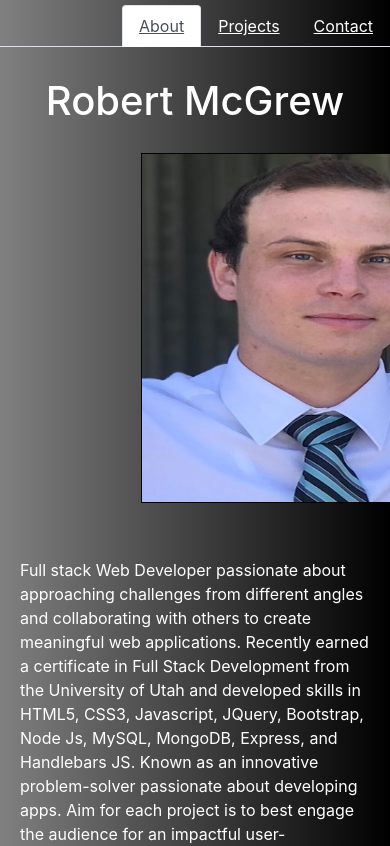
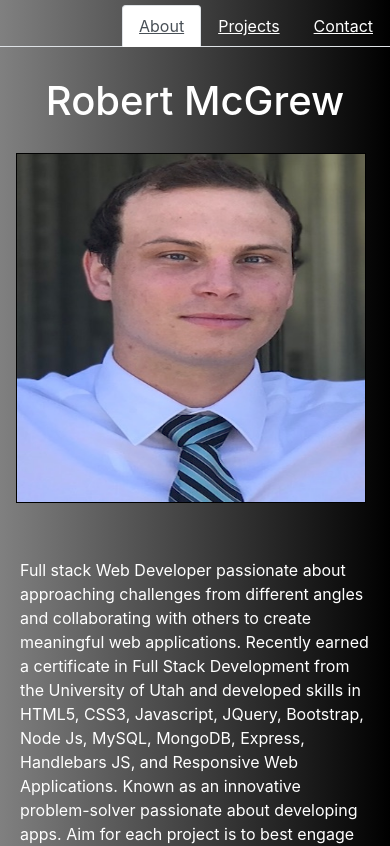
Before and after one commit to Robbie2497/react-portfolio, a React (Create React App) app in the folder client/: page / in a window 390 px wide. Shown: the top 846 px of the page. Built offline with nearby package versions, Linux system fonts and the light colour scheme.

Commit message:
updating css styles

```diff
--- a/client/src/components/Footer.js
+++ b/client/src/components/Footer.js
@@ -2,9 +2,11 @@ import React from 'react';
 
 function Footer() {
     return (
+        <div className="footerDiv">
         <footer className="center white footer">Created by: Robert McGrew<br />
         Phone: (760) 553-0573<br />
         Email: robbie2497@gmail.com</footer>
+        </div>
     );
 }
 
--- a/client/src/components/Homepage.js
+++ b/client/src/components/Homepage.js
@@ -13,7 +13,7 @@ function Homepage() {
             <section className="me">
             <p> Full stack Web Developer passionate about approaching challenges from different angles and collaborating with
                 others to create meaningful web applications. Recently earned a certificate in Full Stack Development from the
-                University of Utah and developed skills in HTML5, CSS3, Javascript, JQuery, Bootstrap, Node Js, MySQL, MongoDB, Express, and Handlebars JS. Known as an
+                University of Utah and developed skills in HTML5, CSS3, Javascript, JQuery, Bootstrap, Node Js, MySQL, MongoDB, Express, Handlebars JS, and Responsive Web Applications. Known as an
                 innovative problem-solver passionate about developing apps. Aim for each project is to best engage the audience for an impactful user-experience. Excited to leverage my
                  skills in the future as part of a fast-paced, quality-driven team in order to build better experiences on the web.</p>
             </section>
--- a/client/src/index.css
+++ b/client/src/index.css
@@ -7,6 +7,60 @@ body {
   -webkit-font-smoothing: antialiased;
   -moz-osx-font-smoothing: grayscale;
   width: 100%;
+}
+
+@media screen and (max-width: 730px) {
+  .my-img {
+    position: relative;
+    right: 125px;
+    height: 35px;
+    width: 35px;
+    margin-top: 20px;
+    margin-bottom: 30px;
+    margin-left: 35%;
+    border: 1px solid black;
+  }
+
+  .footerDiv {
+position: relative;
+bottom: -100px;
+  }
+
+  .contactFooter {
+   position: absolute;
+   top: 150px;
+   right: 0px;
+
+  }
+}
+
+@media screen and (max-width: 900px) {
+  .my-img {
+    position: relative;
+    right: 125px;
+    height: 35px;
+    width: 35px;
+    margin-top: 20px;
+    margin-bottom: 30px;
+    margin-left: 35%;
+    border: 1px solid black;
+  }
+
+  .footerDiv {
+position: relative;
+bottom: -100px;
+  }
+
+  .contactFooter {
+   position: absolute;
+   top: 150px;
+   right: 0px;
+  }
+
+  .imgOne {
+    position: relative;
+    right: 50px;
+  }
 }
 
 code {
```
